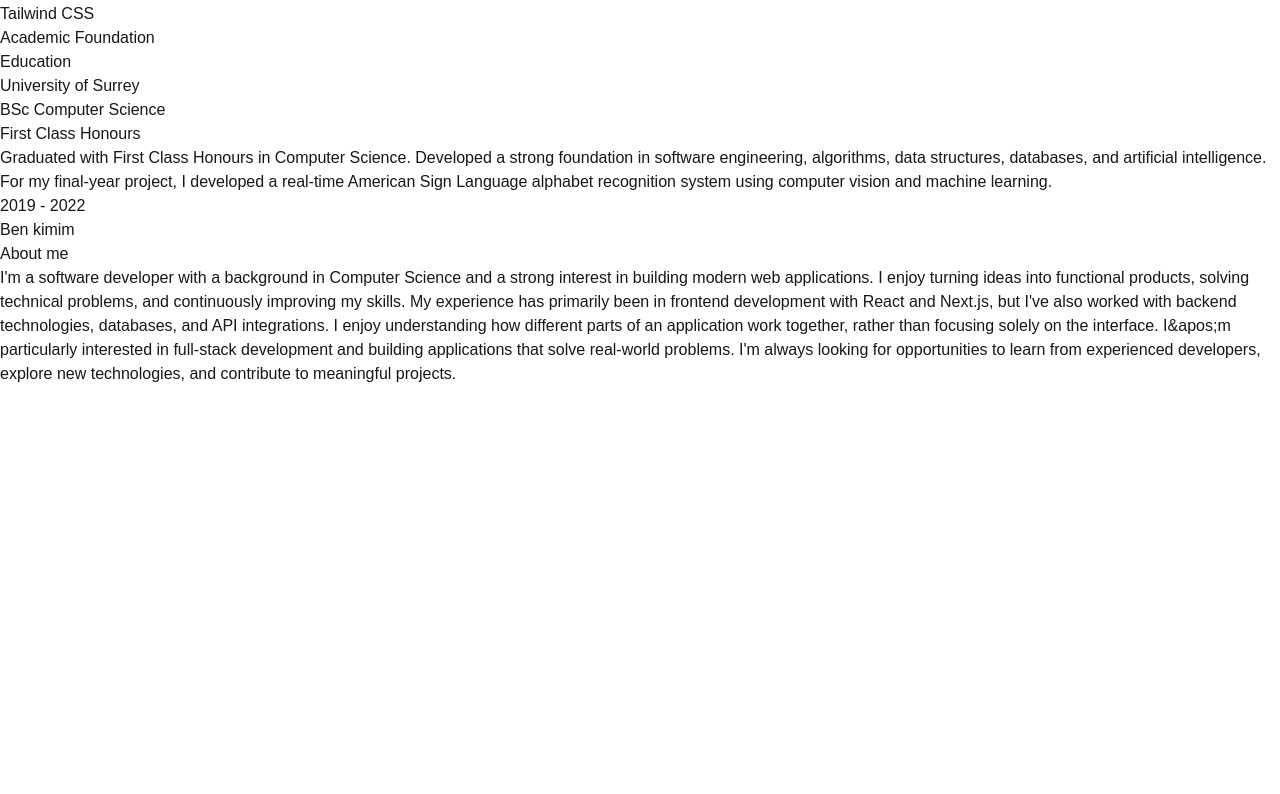
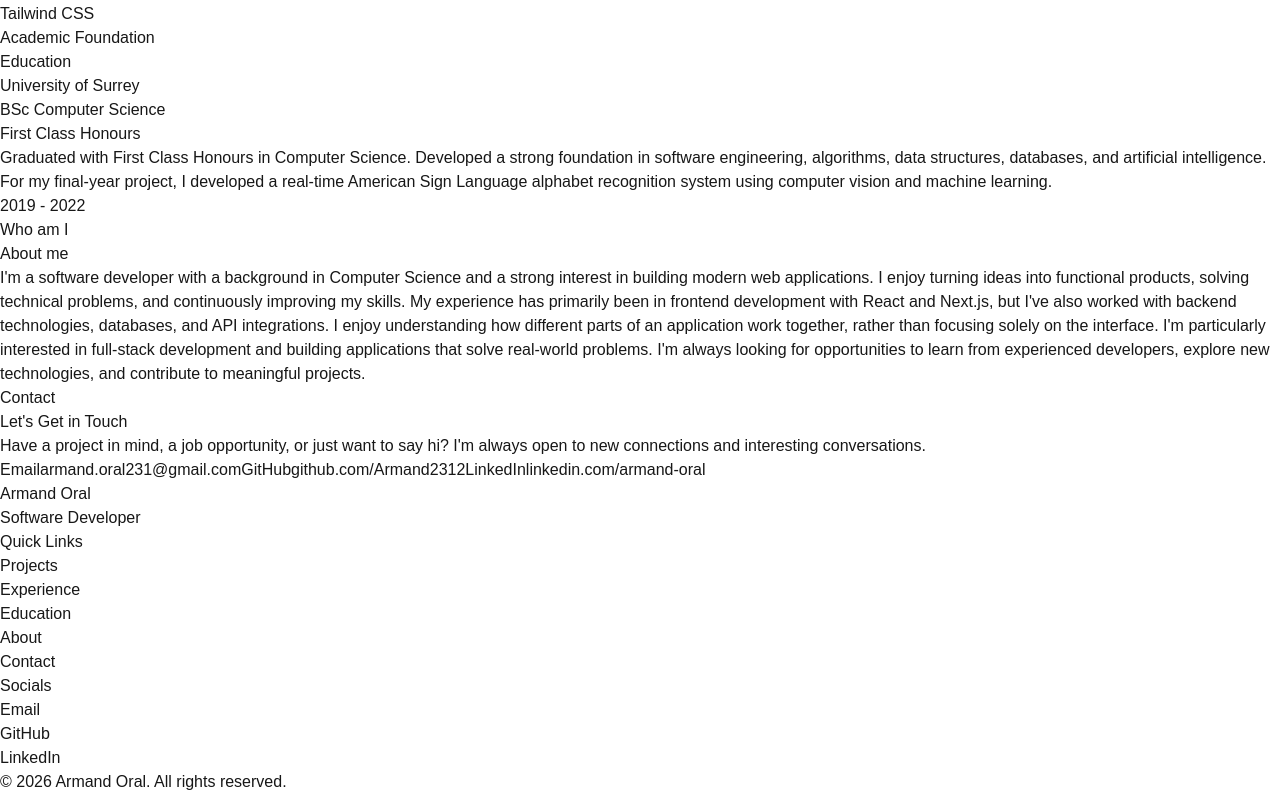
Before and after one commit to Armand2312/portfolio, a Next.js app: page /en in a window 1280 px wide. Shown: the part 1226-2020 px from the top of the page. Before the commit the page ends 1612 px from the top, so only its background shows below. Built offline with nearby package versions, Linux system fonts and the light colour scheme.

Commit message:
feat: contact and footer implemented

```diff
--- a/app/[locale]/layout.js
+++ b/app/[locale]/layout.js
@@ -1,7 +1,8 @@
 import { Geist, Geist_Mono } from "next/font/google";
 import "../globals.css";
 import NavBar from "@/components/layout/NavBar";
-import {getDictionary} from "@/lib/dictionaries";
+import { getDictionary } from "@/lib/dictionaries";
+import Footer from "@/components/layout/Footer";
 
 const geistSans = Geist({
   variable: "--font-geist-sans",
@@ -23,16 +24,8 @@ export async function generateMetadata({ params }) {
   };
 }
 
-/* Supported Languages */
-export const supportedLocales = ["en", "tr"];
-
 export default async function RootLayout({ children, params }) {
-  const {locale} = await params;
-
-  /* if (!supportedLocales.includes(locale)) {
-    redirect("/en");
-  } */
-
+  const { locale } = await params;
   const dictionary = await getDictionary(locale);
 
   return (
@@ -41,8 +34,9 @@ export default async function RootLayout({ children, params }) {
       className={`${geistSans.variable} ${geistMono.variable} h-full antialiased`}
     >
       <body className="min-h-full flex flex-col">
-      <NavBar locale={locale} dictionary={dictionary} />
+        <NavBar locale={locale} dictionary={dictionary} />
         {children}
+        <Footer locale={locale} dictionary={dictionary} />
       </body>
     </html>
   );
--- a/app/[locale]/page.js
+++ b/app/[locale]/page.js
@@ -4,6 +4,7 @@ import Projects from "@/components/sections/Projects";
 import Experience from "@/components/sections/Experience";
 import Education from "@/components/sections/Education";
 import About from "@/components/sections/About";
+import Contact from "@/components/sections/Contact";
 
 export default async function Home({params}) {
   const {locale} = await params;
@@ -16,6 +17,7 @@ export default async function Home({params}) {
       <Experience dictionary={dictionary} />
       <Education dictionary={dictionary} />
       <About dictionary={dictionary} />
+      <Contact dictionary={dictionary} />
     </main>
   );
 }
--- /dev/null
+++ b/components/cards/ContactCard.jsx
@@ -0,0 +1,10 @@
+export default function ContactCard({ contact, dictionary }) {
+    const content = dictionary.contact[contact.id];
+    const isExternal = contact.id !== "email";
+    return (
+        <a target={isExternal ? "_blank" : undefined} rel={isExternal ? "noopener noreferrer" : undefined} href={contact.href}>
+            <span>{content}</span>
+            <span>{contact.displayText}</span>
+        </a>
+    )
+}
--- /dev/null
+++ b/components/layout/Footer.jsx
@@ -0,0 +1,43 @@
+import Link from "next/link";
+import { contactLinks } from "@/data/contact";
+
+export default function Footer({ locale, dictionary }) {
+    const footerContent = dictionary.footer;
+    const navContent = dictionary.nav;
+    const contactContent = dictionary.contact;
+    const year = new Date().getFullYear();
+
+    return (
+        <footer>
+            <div>
+                <p>Armand Oral</p>
+                <p>{footerContent.role}</p>
+            </div>
+
+            <nav className="flex flex-col" aria-label="Footer navigation">
+                <span>{footerContent.quickLinks}</span>
+                <Link href={`/${locale}#projects`}>{navContent.projects}</Link>
+                <Link href={`/${locale}#experience`}>{navContent.experience}</Link>
+                <Link href={`/${locale}#education`}>{navContent.education}</Link>
+                <Link href={`/${locale}#about`}>{navContent.about}</Link>
+                <Link href={`/${locale}#contact`}>{navContent.contact}</Link>
+            </nav>
+            <div className="flex flex-col">
+                <span>{footerContent.socials}</span>
+                {contactLinks.map((contact) => {
+                    const isExternal = contact.id !== "email";
+                    return (
+                        <a key={contact.id}
+                            href={contact.href}
+                            target={isExternal ? "_blank" : undefined}
+                            rel={isExternal ? "noopener noreferrer" : undefined}>
+                            {contactContent[contact.id]}
+                        </a>
+                    )
+                })}
+            </div>
+
+            <p>© {year} Armand Oral. {footerContent.rights}</p>
+        </footer>
+    );
+}
--- /dev/null
+++ b/components/sections/Contact.jsx
@@ -0,0 +1,16 @@
+import { contactLinks } from "@/data/contact";
+import ContactCard from "../cards/ContactCard";
+
+export default function Contact({ dictionary }) {
+    const content = dictionary.contact;
+    return (
+        <section id="contact">
+            <p>{content.label}</p>
+            <h2>{content.title}</h2>
+            <p>{content.description}</p>
+            {contactLinks.map((contact) => (
+                <ContactCard key={contact.id} contact={contact} dictionary={dictionary} />
+            ))}
+        </section>
+    )
+}
--- a/components/sections/Education.jsx
+++ b/components/sections/Education.jsx
@@ -4,7 +4,7 @@ import EducationCard from "../cards/EducationCard"
 export default function Education({ dictionary }) {
     const content = dictionary.education;
     return (
-        <section>
+        <section id="education">
             <p>{content.label}</p>
             <h2>{content.title}</h2>
             {education.map((education) => (
--- /dev/null
+++ b/data/contact.js
@@ -0,0 +1,17 @@
+export const contactLinks = [
+    {
+        id: "email",
+        href: "mailto:armand.oral231@gmail.com",
+        displayText: "armand.oral231@gmail.com"
+    },
+    {
+        id: "github",
+        href: "https://github.com/Armand2312",
+        displayText: "github.com/Armand2312"
+    },
+    {
+        id: "linkedin",
+        href: "https://www.linkedin.com/in/armand-oral-a6a749270/",
+        displayText: "linkedin.com/armand-oral"
+    }
+];
--- a/data/projects.js
+++ b/data/projects.js
@@ -4,15 +4,15 @@ export const projects = [
         title: "E-commerce Storefront",
         description: "A full-featured e-commerce storefront built with React, Node.js, and MongoDB. It includes product listings, shopping cart functionality, and payment processing using Stripe.",
         technologies: ["Next.js", "React", "Node.js", "MongoDB", "Tailwind CSS"],
-        github: null,
-        liveDemo: null
+        github: "https://github.com/Armand2312/ecommerce-front",
+        liveDemo: "https://ecommerce-front-one-blond.vercel.app/"
     },
     {
         id: "ecommerce-admin",
         title: "E-commerce Admin Dashboard",
         description: "An admin dashboard for managing an e-commerce platform. It provides features for product management, order tracking, and user analytics. Built with React and Next.js. Integrated with a RESTful API.",
         technologies: ["NextAuth","Next.js", "React", "Node.js", "MongoDB", "Tailwind CSS"],
-        github: null,
-        liveDemo: null
+        github: "https://github.com/Armand2312/ecommerce-admin",
+        liveDemo: "https://ecommerce-admin-gold-phi.vercel.app/"
     }
 ];
--- a/dictionaries/en.json
+++ b/dictionaries/en.json
@@ -11,6 +11,7 @@
     "nav": {
         "projects": "Projects",
         "experience": "Experience",
+        "education": "Education",
         "about": "About",
         "contact": "Contact"
     },
@@ -65,8 +66,23 @@
         }
     },
     "about": {
-        "label": "Ben kimim",
+        "label": "Who am I",
         "title": "About me",
-        "description": "I'm a software developer with a background in Computer Science and a strong interest in building modern web applications. I enjoy turning ideas into functional products, solving technical problems, and continuously improving my skills. My experience has primarily been in frontend development with React and Next.js, but I've also worked with backend technologies, databases, and API integrations. I enjoy understanding how different parts of an application work together, rather than focusing solely on the interface. I&apos;m particularly interested in full-stack development and building applications that solve real-world problems. I'm always looking for opportunities to learn from experienced developers, explore new technologies, and contribute to meaningful projects."
+        "description": "I'm a software developer with a background in Computer Science and a strong interest in building modern web applications. I enjoy turning ideas into functional products, solving technical problems, and continuously improving my skills. My experience has primarily been in frontend development with React and Next.js, but I've also worked with backend technologies, databases, and API integrations. I enjoy understanding how different parts of an application work together, rather than focusing solely on the interface. I'm particularly interested in full-stack development and building applications that solve real-world problems. I'm always looking for opportunities to learn from experienced developers, explore new technologies, and contribute to meaningful projects."
+    },
+    "contact": {
+        "label": "Contact",
+        "title": "Let's Get in Touch",
+        "description": "Have a project in mind, a job opportunity, or just want to say hi? I'm always open to new connections and interesting conversations.",
+        "email": "Email",
+        "github": "GitHub",
+        "linkedin": "LinkedIn"
+    },
+    "footer": {
+        "role": "Software Developer",
+        "rights": "All rights reserved.",
+        "quickLinks": "Quick Links",
+        "socials": "Socials",
+        "description": "Software developer focused on building modern and user-friendly web applications."
     }
 }
--- a/dictionaries/tr.json
+++ b/dictionaries/tr.json
@@ -11,6 +11,7 @@
     "nav": {
         "projects": "Projeler",
         "experience": "Deneyim",
+        "education": "Eğitim",
         "about": "Hakkımda",
         "contact": "İletişim"
     },
@@ -65,8 +66,23 @@
         }
     },
     "about": {
-        "label": "Who am I",
+        "label": "Ben kimim",
         "title": "Hakkımda",
         "description": "Bilgisayar Bilimleri geçmişine sahip, modern web uygulamaları geliştirmeye ilgi duyan bir yazılım geliştiriciyim. Fikirleri çalışan ürünlere dönüştürmekten, teknik problemleri çözmekten ve kendimi sürekli geliştirmekten keyif alıyorum. Deneyimim ağırlıklı olarak React ve Next.js ile frontend geliştirme üzerine olsa da backend teknolojileri, veritabanları ve API entegrasyonlarıyla da çalıştım. Yalnızca kullanıcı arayüzüne odaklanmak yerine, bir uygulamanın farklı bileşenlerinin nasıl birlikte çalıştığını anlamayı önemsiyorum. Özellikle full-stack geliştirme ve gerçek dünyadaki problemlere çözüm üreten uygulamalar geliştirmekle ilgileniyorum. Deneyimli geliştiricilerden öğrenebileceğim, yeni teknolojiler keşfedebileceğim ve anlamlı projelere katkıda bulunabileceğim fırsatlara açığım."
+    },
+    "contact": {
+        "label": "İletişim",
+        "title": "İletişime Geçelim",
+        "description": "Aklınızda bir proje mi var, bir iş fırsatı mı sunmak istiyorsunuz, yoksa sadece merhaba mı demek istediniz? Yeni insanlarla tanışmaya ve ilgi çekici sohbetlere her zaman açığım.",
+        "email": "E-posta",
+        "github": "GitHub",
+        "linkedin": "LinkedIn"
+    },
+    "footer": {
+        "role": "Yazılım Geliştirici",
+        "rights": "Tüm hakları saklıdır.",
+        "quickLinks": "Linkler",
+        "socials": "Sosyaller",
+        "description": "Modern ve kullanıcı dostu web uygulamaları geliştirmeye odaklanan bir yazılım geliştirici."
     }
 }
```
